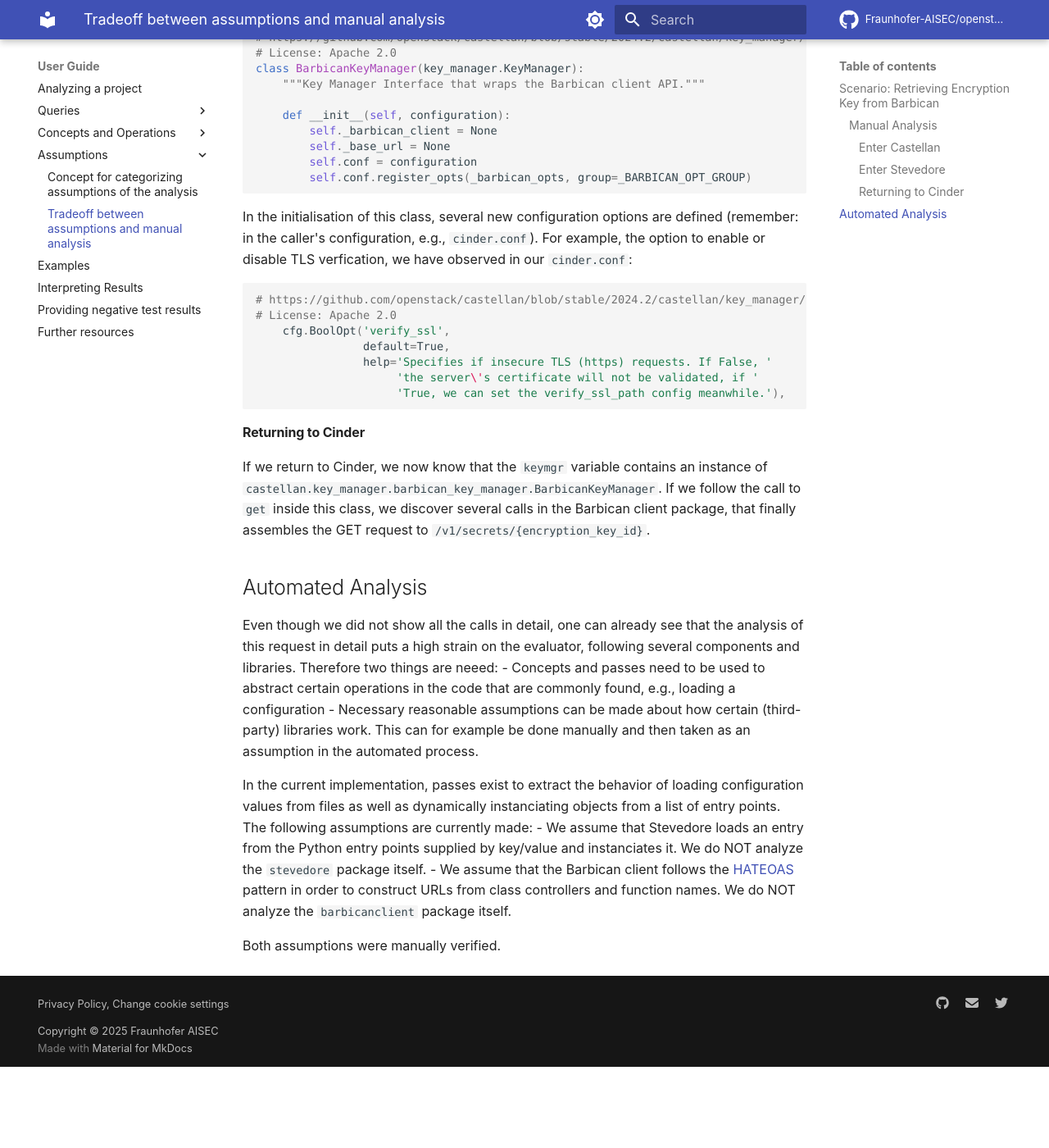
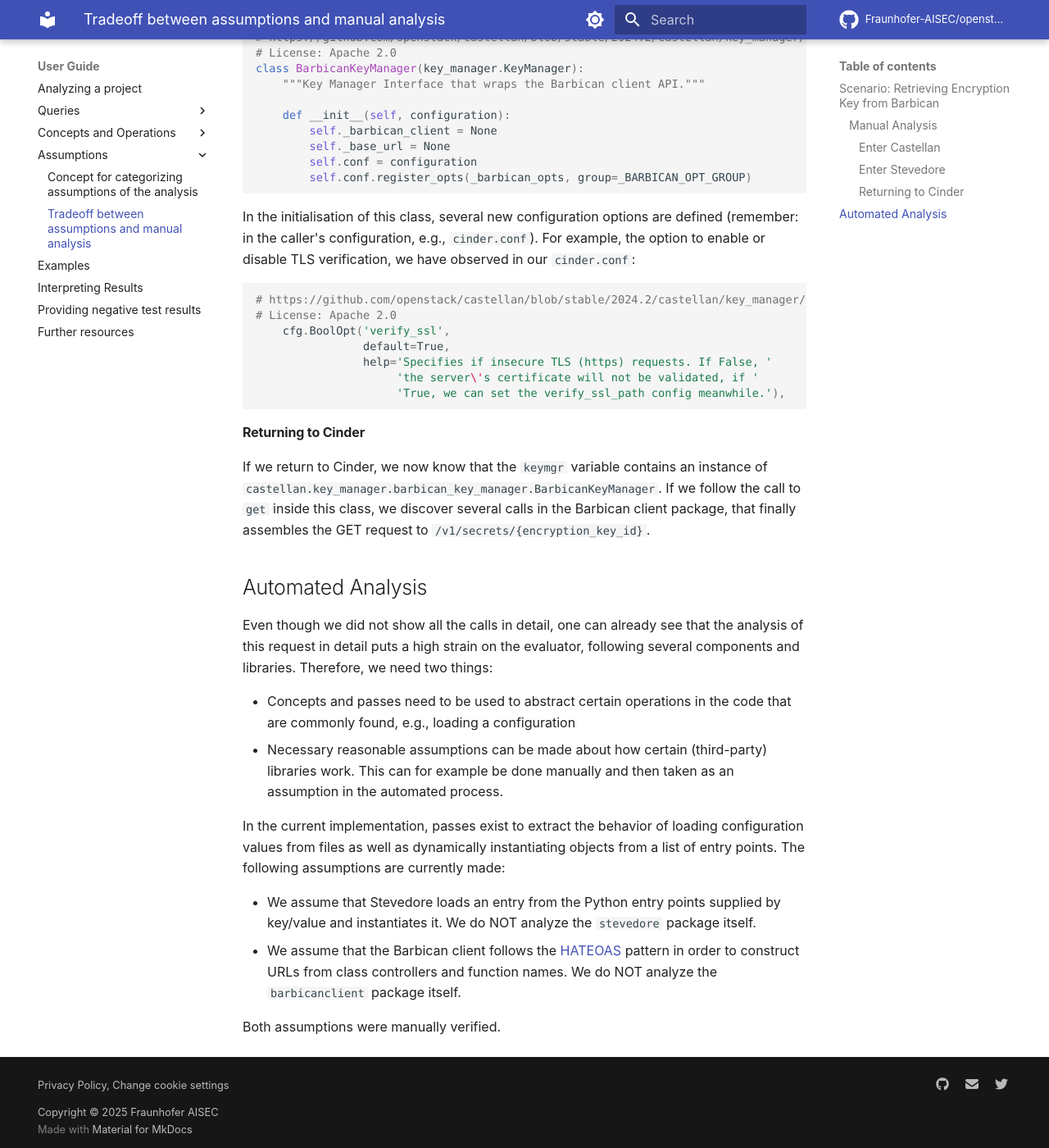
Before and after one commit to Fraunhofer-AISEC/codyze-evaluator, an MkDocs documentation site: the page built from documentation/docs/assumptions-tradeoff.md, in a window 1280 px wide and 1400 px high, scrolled down 2022 px. Shown: the whole window at 82% size. Built offline with MkDocs 1.6.1 and Material for MkDocs 9.7.7, drawn with Linux system fonts in a browser that asks for light colours; comment, search, counter and statistics services are not loaded; before the commit the page ends 3323 px from its top, so only the background shows below that; some of the changed text lies outside the part shown.

Commit message:
More cleanup and updates

````diff
--- a/documentation/docs/assumptions-tradeoff.md
+++ b/documentation/docs/assumptions-tradeoff.md
@@ -77,7 +89,8 @@
         self.conf.register_opts(_barbican_opts, group=_BARBICAN_OPT_GROUP)
 ```
 
-In the initialisation of this class, several new configuration options are defined (remember: in the caller's configuration, e.g., `cinder.conf`). For example, the option to enable or disable TLS verfication, we have observed in our `cinder.conf`:
+In the initialisation of this class, several new configuration options are defined (remember: in the caller's configuration, e.g., `cinder.conf`).
+For example, the option to enable or disable TLS verification, we have observed in our `cinder.conf`:
 
 ```python
 # https://github.com/openstack/castellan/blob/stable/2024.2/castellan/key_manager/barbican_key_manager.py#L64-L68
@@ -91,16 +104,21 @@
 
 #### Returning to Cinder
 
-If we return to Cinder, we now know that the `keymgr` variable contains an instance of `castellan.key_manager.barbican_key_manager.BarbicanKeyManager`. If we follow the call to `get` inside this class, we discover several calls in the Barbican client package, that finally assembles the GET request to `/v1/secrets/{encryption_key_id}`.
+If we return to Cinder, we now know that the `keymgr` variable contains an instance of `castellan.key_manager.barbican_key_manager.BarbicanKeyManager`.
+If we follow the call to `get` inside this class, we discover several calls in the Barbican client package, that finally assembles the GET request to `/v1/secrets/{encryption_key_id}`.
 
 ## Automated Analysis
 
-Even though we did not show all the calls in detail, one can already see that the analysis of this request in detail puts a high strain on the evaluator, following several components and libraries. Therefore two things are neeed:
+Even though we did not show all the calls in detail, one can already see that the analysis of this request in detail puts a high strain on the evaluator, following several components and libraries.
+Therefore, we need two things:
+
 -  Concepts and passes need to be used to abstract certain operations in the code that are commonly found, e.g., loading a configuration
 -  Necessary reasonable assumptions can be made about how certain (third-party) libraries work. This can for example be done manually and then taken as an assumption in the automated process.
 
-In the current implementation, passes exist to extract the behavior of loading configuration values from files as well as dynamically instanciating objects from a list of entry points. The following assumptions are currently made:
-- We assume that Stevedore loads an entry from the Python entry points supplied by key/value and instanciates it. We do NOT analyze the `stevedore` package itself.
+In the current implementation, passes exist to extract the behavior of loading configuration values from files as well as dynamically instantiating objects from a list of entry points.
+The following assumptions are currently made:
+
+- We assume that Stevedore loads an entry from the Python entry points supplied by key/value and instantiates it. We do NOT analyze the `stevedore` package itself.
 - We assume that the Barbican client follows the [HATEOAS](https://en.wikipedia.org/wiki/HATEOAS) pattern in order to construct URLs from class controllers and function names. We do NOT analyze the `barbicanclient` package itself.
 
 Both assumptions were manually verified.
````
Also changed, not shown: other parts of documentation/docs/assumptions-tradeoff.md (+19 -7 lines), documentation/docs/assumptions-concept.md (+8 -0 lines), documentation/docs/tagging-dsl.md (+4 -4 lines), documentation/docs/understanding-results.md (+2 -0 lines), documentation/docs/writing-queries.md (+4 -2 lines).
